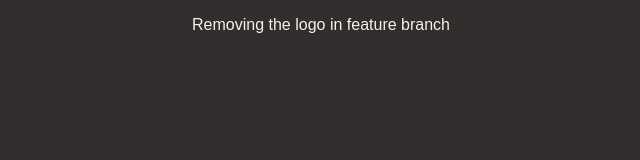
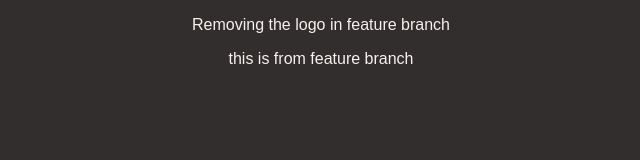
Before and after one commit to RuthviJayaram/github-crash-course, a plain HTML site: page index.html in a window 1280 px wide. Shown: the whole page, without its empty margins (319-959 px from the left). Drawn offline with Linux system fonts and the light colour scheme.

Commit message:
changes in feature branch

```diff
--- a/index.html
+++ b/index.html
@@ -9,5 +9,6 @@
   </head>
   <body>
     <p>Removing the logo in feature branch</p>
+    <p> this is from feature branch </p>
   </body>
 </html>
```
